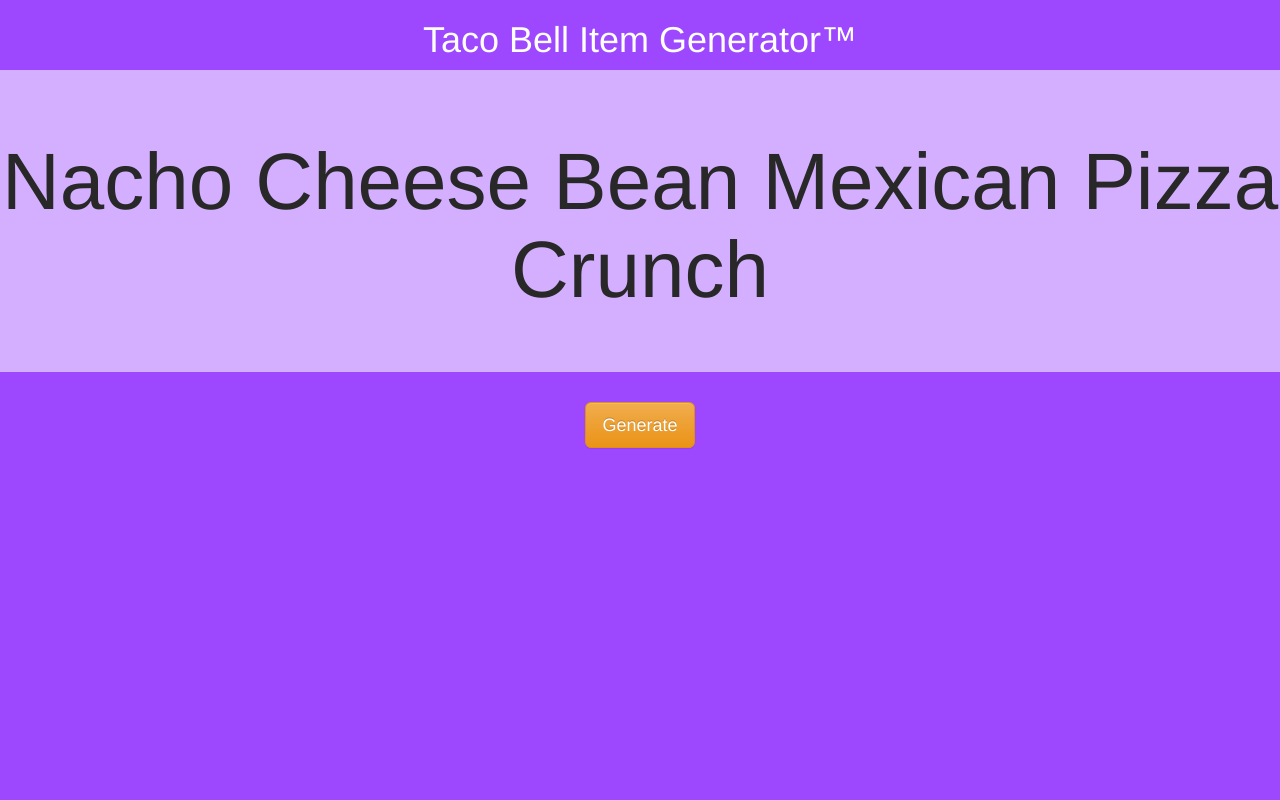
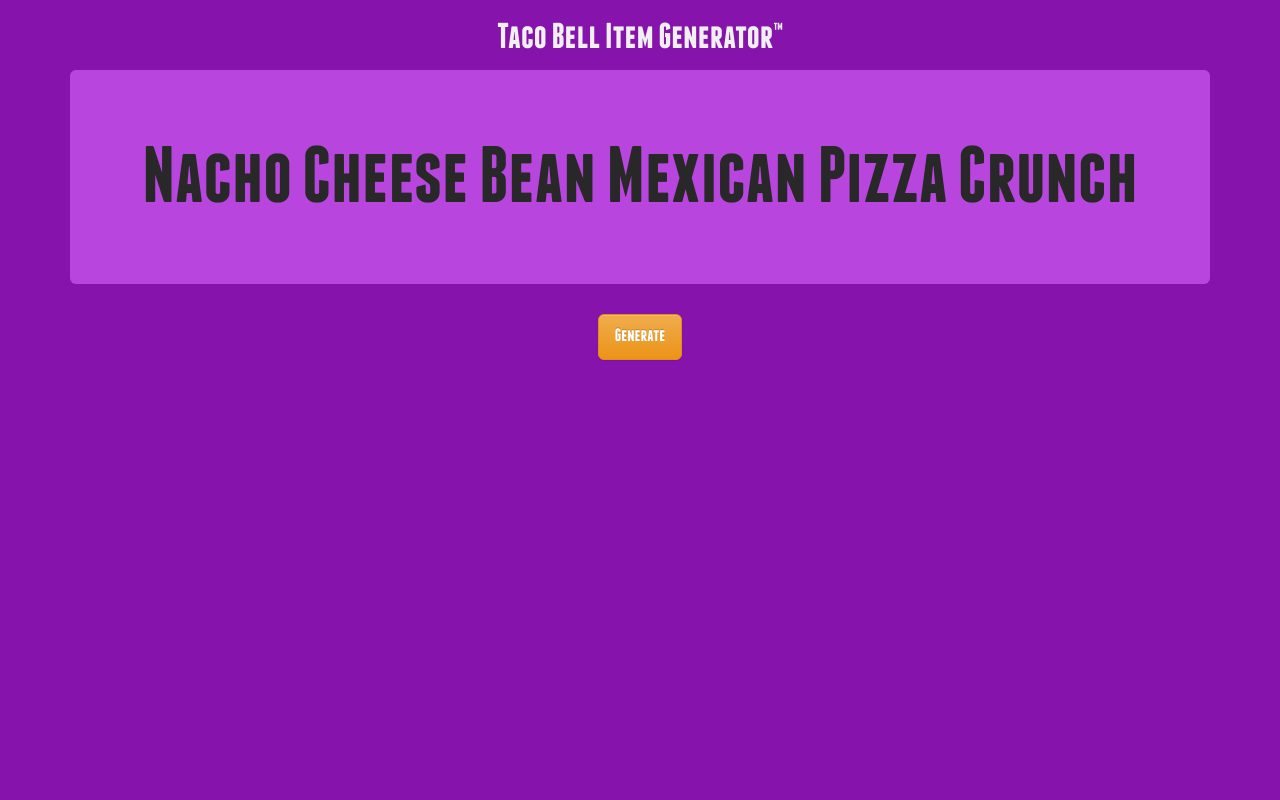
Before and after one commit to alexottoboni/Taco-Bell-Item-Generator, a PHP site: page / in a window 1280 px wide. Run offline with PHP 8.4, Linux system fonts and the light colour scheme.

Commit message:
extreme makeover: taco-bell-item-generator edition (#9)
* Fade in flickers, don't want to use jquery

* clean up

* tf was this shit even doing here

* tidy style

```diff
--- a/assets/bg.css
+++ b/assets/bg.css
@@ -1,18 +1,24 @@
 html body {
-    color: rgb(255, 255, 255);
-    background-color: rgb(157, 71, 255);
+  font-family: 'franchise', sans-serif;
+  color: rgb(240, 240, 240);
+  background-color: rgb(134, 20, 172);
+}
+
+@font-face {
+  font-family: 'franchise';
+  src: url("Franchise-Bold.ttf");
 }
 
 .jumbotron {
-    color: rgb(40, 40, 40);
-    background-color: rgb(212,175,255) !important;
+  color: rgb(0, 0, 0);
+  background-color: rgb(184, 70, 222) !important;
 }
 
 #tacobell-item {
-   animation: move 1.0s;
+  animation: move 1.5s;
 }
 
 @keyframes move {
-   from { margin-left: -1000px; }
-   to {margin-left: 0px; }
+  0% { opacity: 0; }
+  100% { opacity: 1; }
 }
--- a/assets/generator.js
+++ b/assets/generator.js
@@ -18,23 +18,21 @@ function generateItem() {
 }
 
 function setItemOnscreen() {
-  const main_text_field = document.getElementById('tacobell-item');
-  main_text_field.innerHTML = generateItem();
-  if (main_text_field.innerHTML.indexOf('XXL') !== -1) {
-    main_text_field.style.fontSize = '100pt';
-  } else {
-    main_text_field.style.fontSize = '60pt';
+  const textElement = document.getElementById('tacobell-item');
+  textElement.style.animation = 'none';
+  setTimeout(function() {
+    textElement.style.animation = '';
+  }, 10);
+
+  textElement.innerHTML = generateItem();
+  textElement.style.fontSize = '60pt';
+  textElement.style.color = 'rgb(40, 40, 40)';
+
+  if (textElement.innerHTML.indexOf('XXL') !== -1) {
+    textElement.style.fontSize = '100pt';
   }
 
-  if (main_text_field.innerHTML.indexOf('Fiery') !== -1) {
-    main_text_field.style.color = 'rgb(240, 0, 0)';
-  } else {
-    main_text_field.style.color = 'rgb(40, 40, 40)';
+  if (textElement.innerHTML.indexOf('Fiery') !== -1) {
+    textElement.style.color = 'rgb(240, 0, 0)';
   }
-
-  console.log(main_text_field);
-  main_text_field.style.animation = 'none';
-  setTimeout(function() {
-    main_text_field.style.animation = '';
-  }, 10);
 }
--- a/index.html
+++ b/index.html
@@ -7,10 +7,12 @@
 </head>
 
 <body>
-   <h1 class="text-center">Taco Bell Item Generator&trade;</h1>
-   <div class="jumbotron">
-      <h1 class="text-center" id="tacobell-item"><script>setItemOnscreen()</script></h1>
-   </div>
-   <input type="submit" class="btn btn-lg center-block btn-warning" onClick="setItemOnscreen();" name="Generate" value="Generate">
+   <div class="container">
+      <h1 class="text-center">Taco Bell Item Generator&trade;</h1>
+      <div class="jumbotron">
+         <h1 class="text-center" id="tacobell-item"><script>setItemOnscreen()</script></h1>
+      </div>
+      <input type="submit" class="btn btn-lg center-block btn-warning" onClick="setItemOnscreen();" name="Generate" value="Generate">
+      </div>
    </div>
 </body>
```
Also changed, not shown: assets/Franchise-Bold.ttf (added).
